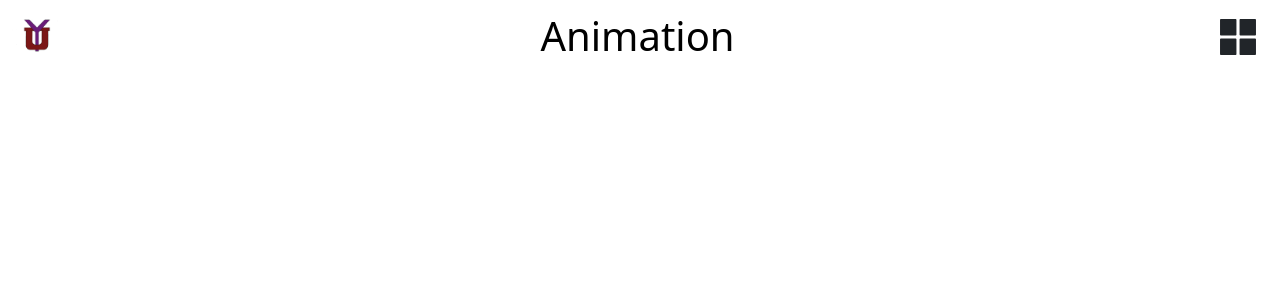
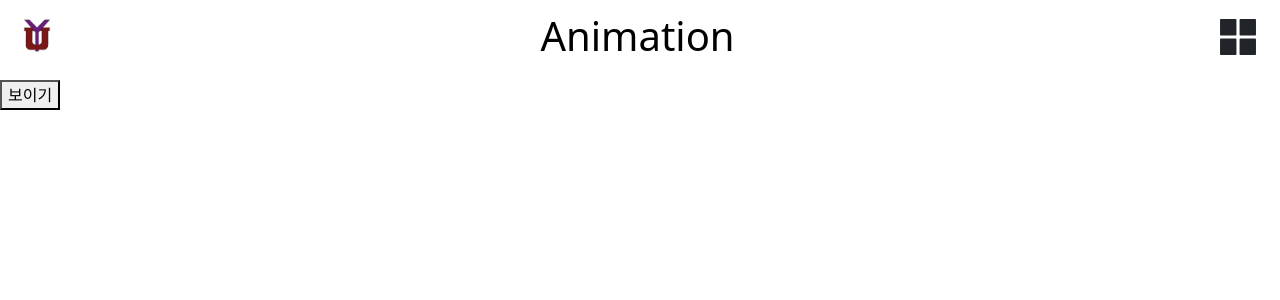
Before and after one commit to Eclipse-K/Animation_Page, a React (Create React App) app: page /List in a window 1280 px wide. Shown: the top 300 px of the page. Built offline with nearby package versions, Linux system fonts and the light colour scheme.

Commit message:
show button

```diff
--- a/src/Components/App.js
+++ b/src/Components/App.js
@@ -1,8 +1,12 @@
+import { useState } from "react";
 import { BrowserRouter } from "react-router-dom";
-import Career from "./Career";
+import Home from "./Home";
+
 import NavDrop from "./NavDrop";
 
 function App() {
+  const [show, setShow] = useState(false);
+
   return (
     <div>
       <div>
@@ -10,6 +14,16 @@ function App() {
           <NavDrop />
         </BrowserRouter>
       </div>
+      <div>
+        <button
+          onClick={() => {
+            setShow(!show);
+          }}
+        >
+          {show ? "숨기기" : "보이기"}
+        </button>
+      </div>
+      {show && <Home />}
     </div>
   );
 }
--- /dev/null
+++ b/src/Components/Home.js
@@ -0,0 +1,11 @@
+import Career from "./Career";
+
+function Home() {
+  return (
+    <div>
+      <Career />
+    </div>
+  );
+}
+
+export default Home;
--- a/src/Components/NavDrop.js
+++ b/src/Components/NavDrop.js
@@ -3,16 +3,13 @@ import "./NavDrop.css";
 import { Link, Routes, Route } from "react-router-dom";
 import List from "./List";
 import Logo from "../image/logo.png";
-import Career from "./Career";
 
 function NavDrop() {
   return (
     <div>
       <input id="dropdown" type="checkbox" />
       <label className="dropdownLabel" htmlFor="dropdown">
-        <Link to="/Career">
-          <img className="logo" src={Logo} alt={Logo} />
-        </Link>
+        <img className="logo" src={Logo} alt={Logo} />
         <Link id="title-a" to="/List">
           <h1>Animation</h1>
         </Link>
@@ -21,7 +18,6 @@ function NavDrop() {
       <div className="content">
         <ul>
           <Routes>
-            <Route path="/Career" element={<Career />} />
             <Route path="/List" element={<List />} />
           </Routes>
         </ul>
```
